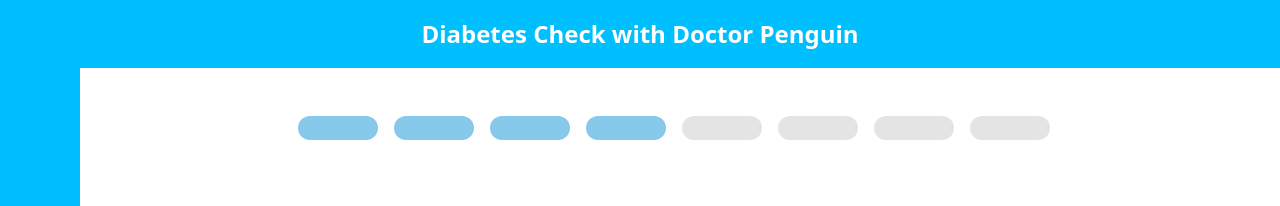
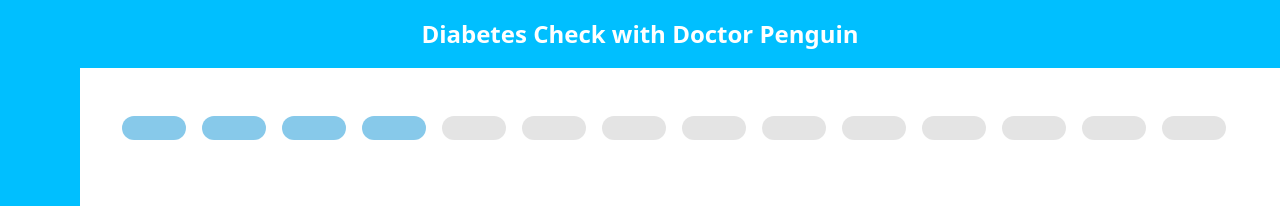
Before and after one commit to FionaRosee/diabetes-frontend, a Vue app: page /general_information in a window 1280 px wide. Shown: the top 206 px of the page. Built offline with nearby package versions, Linux system fonts and the light colour scheme; some icons are missing.

Commit message:
buttons added + resized

```diff
--- a/src/components/nav/TheNavigation.vue
+++ b/src/components/nav/TheNavigation.vue
@@ -2,7 +2,7 @@
   <div class="nav container-fluid my-5 d-flex justify-content-center">
     <div class="row">
       <div class="col justify-content-end">
-        <a class="button-filled m-2 rounded-pill" href="#" role="button"></a>
+        <router-link class="button-filled m-2 rounded-pill" role="button" to="/general_information"></router-link>
         <a class="button-filled m-2 rounded-pill" href="#" role="button"></a>
         <a class="button-filled m-2 rounded-pill" href="#" role="button"></a>
         <a class="button-filled m-2 rounded-pill" href="#" role="button"></a>
@@ -10,6 +10,12 @@
         <a class="button-unfilled m-2 rounded-pill" href="#" role="button"></a>
         <a class="button-unfilled m-2 rounded-pill" href="#" role="button"></a>
         <a class="button-unfilled m-2 rounded-pill" href="#" role="button"></a>
+        <a class="button-unfilled m-2 rounded-pill" href="#" role="button"></a>
+        <a class="button-unfilled m-2 rounded-pill" href="#" role="button"></a>
+        <a class="button-unfilled m-2 rounded-pill" href="#" role="button"></a>
+        <a class="button-unfilled m-2 rounded-pill" href="#" role="button"></a>
+        <a class="button-unfilled m-2 rounded-pill" href="#" role="button"></a>
+        <router-link class="button-unfilled m-2 rounded-pill" role="button" to="/question_page_fourteen"></router-link>
       </div>
     </div>
   </div>
@@ -18,7 +24,7 @@
 <style scoped>
 .button-filled {
   background-color: #4fb0e0ad;
-  padding: 0.05rem 2.5rem;
+  padding: 0.05rem 2.0rem;
 }
 .button-filled:hover {
   background-color: #4fb0e0;
@@ -26,7 +32,7 @@
 
 .button-unfilled {
   background-color: #c0c0c06d;
-  padding: 0.05rem 2.5rem;
+  padding: 0.05rem 2.0rem;
 }
 
 .button-unfilled:hover {
```
